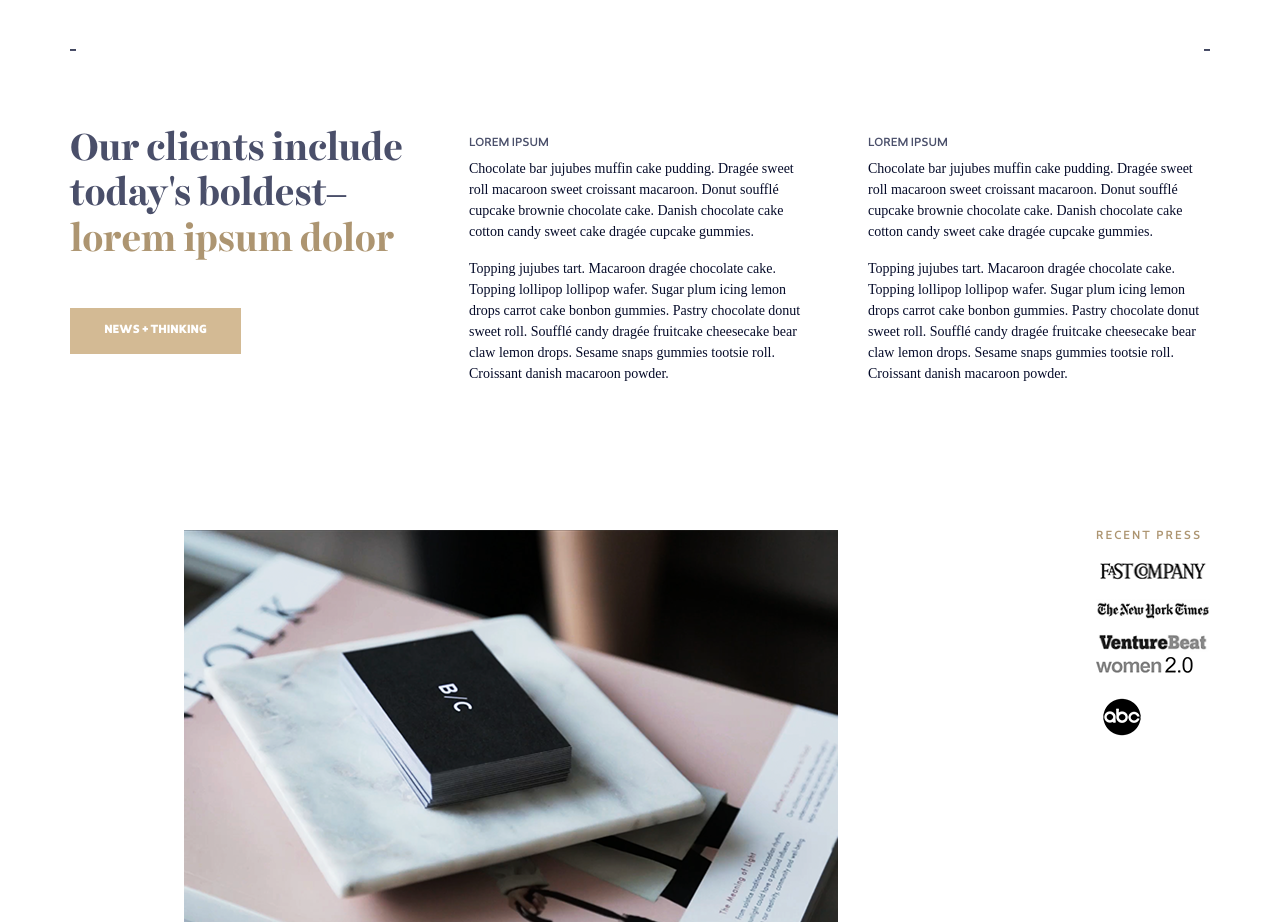
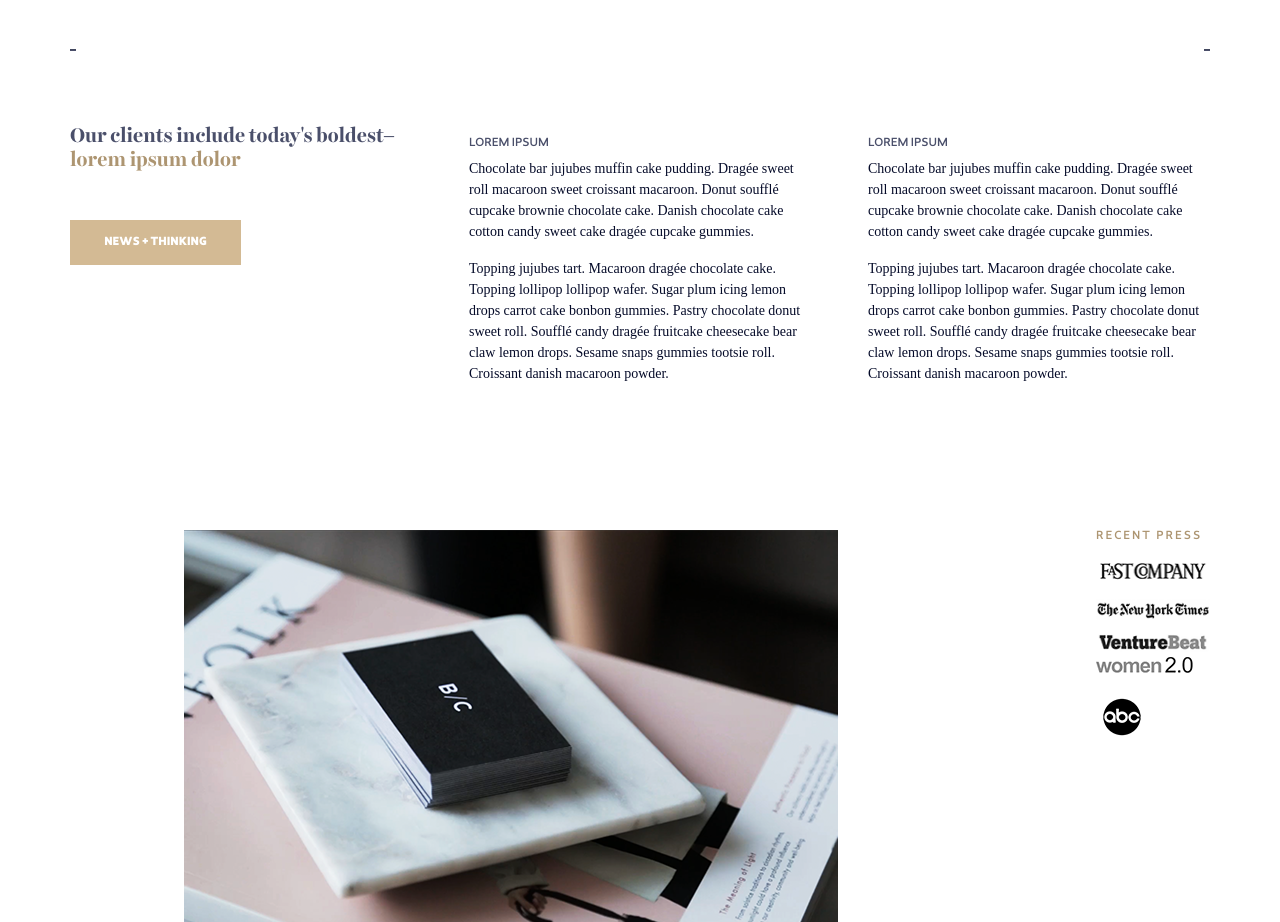
Before and after one commit to hentschellj/bc-designers, a React (Create React App) app: page / in a window 1280 px wide. Shown: the part 8330-9252 px from the top of the page. Built offline with nearby package versions, Linux system fonts and the light colour scheme.

Commit message:
Altered font-size

```diff
--- a/src/App.scss
+++ b/src/App.scss
@@ -7,6 +7,7 @@ $desktop: 1200px;
   font-family: "Harriet Display Bold";
   src: url("./assets/fonts/harriet-bold.otf");
 }
+
 @font-face {
   font-family: "Revisal Medium";
   src: url("./assets/fonts/revisal-medium.otf");
@@ -30,6 +31,7 @@ $desktop: 1200px;
 .App {
   background: #eef1f2;
   overflow: hidden;
+
   img {
     max-width: 100%;
   }
@@ -37,6 +39,7 @@ $desktop: 1200px;
 
 .container {
   padding: 0;
+
   @media screen and (max-width: 767px) {
     max-width: 630px;
   }
@@ -59,54 +62,67 @@ $desktop: 1200px;
   max-width: 100%;
   padding: 22px 0 18px 0;
   margin: 0 auto;
+
   @media screen and (min-width: $ipad) {
-      max-width: 50%;
+    max-width: 50%;
   }
+
   @media screen and (min-width: $desktop) {
-      max-width: 100%;
+    max-width: 100%;
   }
+
   .container {
     .row {
       flex-direction: row;
       align-items: baseline;
       justify-content: space-between;
+
       .nav-logo {
         &.mobile {
           img {
             width: 75%;
           }
+
           @media screen and (min-width: $desktop) {
             display: none;
           }
         }
+
         &.desktop {
           display: none;
+
           @media screen and (min-width: $desktop) {
             display: inline;
           }
         }
       }
+
       .nav-content {
         font-weight: 100;
         text-transform: uppercase;
+
         &.mobile {
           font-size: .7rem;
-          @media screen and (min-width: $phone) {
-          }
-          @media screen and (min-width: $ipad) {
-          }
+
+          @media screen and (min-width: $phone) {}
+
+          @media screen and (min-width: $ipad) {}
+
           @media screen and (min-width: $desktop) {
             display: none;
           }
         }
+
         &.desktop {
           display: none;
           font-size: 1rem;
+
           @media screen and (min-width: $desktop) {
             display: inline;
           }
         }
       }
+
       .nav-menu {
         @media screen and (min-width: $desktop) {
           visibility: hidden;
@@ -121,97 +137,123 @@ $desktop: 1200px;
   padding-top: 135px;
   color: #4a4f6a;
   margin: 0 auto;
+
   @media screen and (min-width: $desktop) {
     padding-top: 14px;
     padding-bottom: 64px;
   }
+
   span {
     color: #ad9571;
   }
+
   .container {
     .row {
       .breaks {
         display: none;
         width: 100%;
+
         .top-break {
           width: .5%;
+
           hr {
             background: #a1a5b3;
             height: .7px;
           }
         }
+
         @media screen and (min-width: $desktop) {
           display: flex;
           flex-direction: row;
           justify-content: space-between;
         }
       }
+
       .section-content {
         margin: 0 auto;
         font-family: "Harriet Display Bold";
         text-align: center;
+
         @media screen and (min-width: $desktop) {
           width: 85.5%;
         }
+
         .section-logo {
           padding-bottom: 105px;
+
           @media screen and (min-width: $ipad) {
             padding-bottom: 85px;
           }
+
           @media screen and (min-width: $desktop) {
             display: none;
           }
         }
+
         h2 {
           &.header-mobile {
             font-size: 3.125rem;
+
             @media screen and (min-width: $ipad) {
               font-size: 2.5rem;
             }
+
             @media screen and (min-width: $desktop) {
               display: none;
             }
           }
+
           &.header-desktop {
             display: none;
             font-size: 2.5rem;
+
             @media screen and (min-width: $desktop) {
               display: inline;
             }
           }
         }
       }
+
       .break-point {
         width: 100%;
+
         .break-center {
           width: 3%;
           margin: 0 auto;
           padding-top: 38px;
+
           @media screen and (min-width: $ipad) and (max-width: 1199px) {
             padding-top: 0;
           }
+
           @media screen and (min-width: $desktop) {
             width: 1%;
           }
+
           hr {
             background: #ad9571;
           }
         }
       }
+
       .section-listing {
         margin: 0 auto;
+
         @media screen and (min-width: $desktop) {
           padding-bottom: 87px;
         }
+
         h6 {
           font-family: "Revisal Medium";
           font-size: 16.64px;
           text-transform: uppercase;
           letter-spacing: 3px;
           word-spacing: 5px;
+
           @media screen and (min-width: $ipad) {
             font-size: 13px;
           }
+
           @media screen and (min-width: $desktop) {
             font-size: 11px;
             letter-spacing: 2px;
@@ -219,6 +261,7 @@ $desktop: 1200px;
           }
         }
       }
+
       .desktop-menu {
         display: none;
         width: 1000px;
@@ -228,19 +271,23 @@ $desktop: 1200px;
         text-align: center;
         padding-top: 26px;
         padding-bottom: 16px;
+
         @media screen and (min-width: $desktop) {
           display: flex;
           flex-direction: row;
           justify-content: center;
           align-items: baseline;
         }
+
         div {
           width: 33%;
+
           h4 {
             font-family: "Harriet Display Bold";
             font-size: 23px;
             letter-spacing: 1px;
           }
+
           p {
             font-family: "Revisal Regular";
             font-size: 10px;
@@ -257,51 +304,65 @@ $desktop: 1200px;
 .main-section {
   width: 100%;
   padding-top: 150px;
+
   &.section-three {
     padding-bottom: 165px;
   }
+
   @media screen and (min-width: $ipad) {
     padding-top: 160px;
   }
+
   @media screen and (min-width: $desktop) {
     padding-top: 65px;
   }
+
   .hero-image {
     &.first-section {
       background-image: url("./assets/section1-hero.png");
     }
+
     &.second-section {
       background-image: url("./assets/section2-hero.png");
     }
+
     &.third-section {
       background-image: url("assets/section3-hero.png");
     }
+
     background-position: center;
     background-size: cover;
     width: 100%;
     height: 690px;
     background-repeat: no-repeat;
     margin: 0 auto;
+
     @media screen and (min-width: $ipad) {
       max-width: 720px;
     }
+
     @media screen and (min-width: $desktop) {
       max-width: 1140px;
     }
+
     .container {
       height: 100%;
+
       .row {
         height: 100%;
         flex-direction: row;
+
         .hero-top {
           width: 100%;
           display: flex;
           flex-direction: row;
           justify-content: space-between;
           margin: 0 auto;
+
           @media screen and (min-width: $ipad) {
             width: 95%;
           }
+
           .top-content {
             font-family: "Revisal Regular";
             font-size: 16.6px;
@@ -309,26 +370,32 @@ $desktop: 1200px;
             text-transform: uppercase;
             margin-top: 35px;
             letter-spacing: 3px;
+
             @media screen and (min-width: $ipad) {
               margin-top: 22px;
               font-size: 11px;
             }
+
             @media screen and (min-width: $desktop) {
               margin-top: 25px;
             }
           }
         }
+
         .hero-center {
           margin: 0 auto;
         }
       }
     }
   }
-  .section-content{
+
+  .section-content {
     padding-top: 40px;
+
     @media screen and (min-width: $ipad) {
       padding-top: 20px;
     }
+
     .container {
       .row {
         p {
@@ -336,134 +403,168 @@ $desktop: 1200px;
           font-size: 17.6px;
           text-transform: uppercase;
           color: #4a4f6a;
+
           @media screen and (min-width: $ipad) {
             font-size: 11px;
           }
+
           &.label {
             width: 100%;
           }
         }
+
         .section-top-content {
           max-width: 95%;
           margin: 0 auto;
           display: flex;
           flex-direction: row;
           justify-content: space-between;
+
           @media screen and (min-width: $ipad) {
             margin: 0;
           }
+
           @media screen and (min-width: $desktop) {
             margin: -90px auto 0 auto;
           }
+
           .content-left {
             display: flex;
             flex-direction: column;
             word-wrap: break-word;
+
             @media screen and (min-width: $ipad) {
               flex-direction: row;
               justify-content: space-between;
             }
+
             .left-content-left {
               h4 {
                 font-family: "Harriet Display Bold";
                 font-size: 102.5px;
                 color: #cd9a6c;
+
                 &.header-two {
                   color: #71bbb4;
                 }
+
                 &.header-three {
                   color: #b7b7b7;
                 }
+
                 @media screen and (min-width: $ipad) {
                   font-size: 90px;
                 }
               }
             }
+
             .right-content-left {
               width: 75%;
+
               h5 {
                 font-family: "Harriet Display Bold";
                 font-size: 37.8px;
                 color: #4d3f32;
+
                 span {
                   color: #cd9a6c;
                 }
+
                 &.header-two {
                   color: #107673;
+
                   span {
                     color: #71bbb4;
                   }
                 }
+
                 &.header-three {
                   color: #535353;
+
                   span {
                     color: #b7b7b7;
                   }
                 }
+
                 @media screen and (min-width: $ipad) {
                   font-size: 33px;
                 }
               }
             }
           }
+
           .content-right {
             word-wrap: break-word;
+
             p {
               display: none;
               width: 100%;
               margin-bottom: .2rem;
+
               @media screen and (min-width: $ipad) {
                 display: inline-block;
               }
             }
           }
         }
+
         .section-middle-content {
           width: 95%;
+
           .content-left {
             width: 45%;
+
             img {
               width: 100%;
             }
           }
         }
+
         .section-bottom-content {
           max-width: 95%;
           color: #4a4f6a;
           margin-top: -40px;
+
           span {
             color: #ad9571;
           }
+
           .content-center {
             width: 55%;
             background: #fff;
             margin: 0 auto;
             padding: 20px 20px 40px 20px;
             word-wrap: break-word;
+
             .bottom-top {
               display: flex;
               flex-direction: row;
               justify-content: space-between;
               margin: 0 auto;
+
               p {
                 font-family: "Revisal Regular";
                 font-size: 11px;
               }
             }
+
             .bottom-center {
               width: 67%;
               margin: 0 auto;
               text-align: center;
+
               h5 {
                 font-family: "Harriet Display Bold";
                 font-size: 33px;
                 padding-bottom: 60px;
               }
+
               h6 {
                 font-family: "Revisal Medium";
                 font-size: 11px;
                 text-transform: uppercase;
               }
+
               hr {
                 background: #ad9571;
                 max-width: 3%;
@@ -482,13 +583,16 @@ $desktop: 1200px;
   background: #fff;
   padding-top: 155px;
   padding-bottom: 0px;
+
   @media screen and (min-width: $ipad) {
     padding-top: 115px;
     padding-bottom: 155px;
   }
+
   @media screen and (min-width: $desktop) {
     padding-bottom: 230px;
   }
+
   .container {
     .row {
       .top-labels {
@@ -496,25 +600,30 @@ $desktop: 1200px;
         display: flex;
         flex-direction: row;
         justify-content: space-between;
+
         h6 {
           font-family: "Revisal Medium";
           font-size: 18.91px;
           text-transform: uppercase;
           color: #4a4f6a;
           letter-spacing: 1.5px;
+
           @media screen and (min-width: $ipad) {
             font-size: 13px;
           }
+
           @media screen and (min-width: $desktop) {
             font-family: "Revisal Regular";
             font-size: 11.28px;
             font-weight: 100;
           }
         }
+
         span {
           color: #ad9571;
         }
       }
+
       .hero-image {
         background-image: url("./assets/section4-hero.png");
         background-position: center;
@@ -523,30 +632,38 @@ $desktop: 1200px;
         height: 690px;
         background-repeat: no-repeat;
         margin: 0 auto;
+
         .container {
           height: 100%;
+
           .row {
             height: 100%;
             flex-direction: row;
+
             .hero-content {
               margin: 0 auto;
               align-self: center;
               text-align: center;
               width: 75%;
+
               @media screen and (min-width: $desktop) {
                 width: 68.5%;
               }
+
               h5 {
                 color: #eee;
                 font-family: "Harriet Display Bold";
                 font-size: 37.5px;
+
                 @media screen and (min-width: $ipad) {
                   font-size: 40px;
                 }
               }
+
               span {
                 color: #d3ba94;
               }
+
               .video-btn {
                 border: 1px solid #d3ba94;
                 display: flex;
@@ -555,19 +672,23 @@ $desktop: 1200px;
                 width: 40%;
                 margin: 60px auto 0 auto;
                 word-break: break-word;
+
                 @media screen and (min-width: $desktop) {
                   background: #d3ba94;
                   width: 25%
                 }
+
                 h5 {
                   font-family: "Revisal Black";
                   color: #d3ba94;
                   font-size: 17px;
                   text-transform: uppercase;
                   margin: 0 auto;
+
                   @media screen and (min-width: $ipad) {
                     font-size: 11px;
                   }
+
                   @media screen and (min-width: $desktop) {
                     color: #4a4f6a;
                   }
@@ -577,57 +698,71 @@ $desktop: 1200px;
           }
         }
       }
+
       .top-breaks {
         width: 100%;
         display: flex;
         justify-content: space-between;
         padding-top: 35px;
+
         .break {
           width: .5%;
+
           hr {
             background: #4a4f6a;
             height: .7px;
           }
         }
       }
+
       .section-content {
         margin-top: 55px;
         display: flex;
         flex-direction: row;
         justify-content: space-between;
         word-break: break-word;
+
         .content {
           max-width: 28%;
           color: #4a4f6a;
+
           @media screen and (min-width: $ipad) {
             max-width: 30%;
+            font-size: 38px;
           }
+
           h5 {
             font-family: "Harriet Display Bold";
-            font-size: 38px;
           }
+
           h6 {
             font-family: "Revisal Medium";
             font-size: 19px;
             text-transform: uppercase;
+
             @media screen and (min-width: $ipad) {
               font-size: 11px;
             }
+
             @media screen and (min-width: $desktop) {
               margin-top: 15px;
             }
           }
+
           p {
             font-family: "Helvetica Light";
             font-size: 24px;
             color: #050b29;
+
             @media screen and (min-width: $ipad) {
               font-size: 14px;
             }
           }
+
           span {
             color: #ad9571;
           }
+
           .content-btn {
             border: 1px solid #d3ba94;
             display: flex;
@@ -635,19 +770,23 @@ $desktop: 1200px;
             padding: 15px;
             width: 100%;
             margin-top: 50px;
+
             @media screen and (min-width: $desktop) {
               background: #d3ba94;
               width: 50%;
             }
+
             h5 {
               font-family: "Revisal Black";
               color: #d3ba94;
               font-size: 17px;
               text-transform: uppercase;
               margin: 0 auto;
+
               @media screen and (min-width: $ipad) {
                 font-size: 11px;
               }
+
               @media screen and (min-width: $desktop) {
                 color: #fff;
               }
@@ -655,22 +794,27 @@ $desktop: 1200px;
           }
         }
       }
+
       .section-content-top {
         padding-top: 130px;
+
         @media screen and (min-width: 768px) and (max-width: 1199px) {
           padding-top: 105px;
         }
+
         @media screen and (min-width: $desktop) {
           display: flex;
           flex-direction: row;
           justify-content: space-between;
           width: 100%;
         }
+
         .upper-content {
           &.left {
             @media screen and (min-width: $desktop) {
               margin-left: 10%;
             }
+
             p {
               font-family: "Revisal Medium";
               font-size: 19px;
@@ -678,6 +822,7 @@ $desktop: 1200px;
               margin-left: 3%;
               margin-bottom: .3rem;
               text-transform: uppercase;
+
               @media screen and (min-width: $ipad) {
                 font-size: 11px;
                 color: #4a4f6a;
@@ -685,26 +830,31 @@ $desktop: 1200px;
               }
             }
           }
+
           &.right {
             @media screen and (min-width: $desktop) {
               width: 10%;
             }
+
             h6 {
               font-family: "Revisal Medium";
               font-size: 21px;
               color: #ad9571;
               text-transform: uppercase;
               letter-spacing: 2px;
+
               @media screen and (min-width: $ipad) {
                 font-size: 11px;
               }
             }
+
             img {
               max-width: 100%;
             }
           }
         }
       }
+
       .section-content-bottom {
         .lower-content-left {
           @media screen and (min-width: $ipad) {
@@ -713,11 +863,13 @@ $desktop: 1200px;
             margin-top: 50px
           }
         }
+
         .lower-content-right {
           @media screen and (min-width: $desktop) {
             width: 25%;
             float: right;
           }
+
           .lower-content-upper {
             p {
               font-family: "Revisal Medium";
@@ -726,6 +878,7 @@ $desktop: 1200px;
               margin-left: 3%;
               margin-bottom: .3rem;
               text-transform: uppercase;
+
               @media screen and (min-width: $ipad) {
                 font-size: 11px;
                 color: #4a4f6a;
@@ -733,14 +886,17 @@ $desktop: 1200px;
               }
             }
           }
+
           .lower-content-lower {
             @media screen and (min-width: $desktop) {
               margin-top: 120px;
             }
+
             h5 {
               font-family: "Harriet Display Bold";
               font-size: 38px;
               color: #4a4f6a;
+
               span {
                 color: #ad9571;
               }
@@ -761,28 +917,34 @@ $desktop: 1200px;
         padding-bottom: 95px;
         width: 100%;
         text-align: center;
+
         @media screen and (min-width: $ipad) {
           padding-top: 130px;
           padding-bottom: 60px;
         }
+
         @media screen and (min-width: $desktop) {
           padding-top: 70px;
           padding-bottom: 75px;
         }
+
         h6 {
           font-family: "Revisal Regular";
           font-size: 22.5px;
           text-transform: uppercase;
           color: #4a4f6a;
+
           @media screen and (min-width: $ipad) {
             font-family: "Revisal Medium";
             font-size: 13px;
           }
+
           @media screen and (min-width: $desktop) {
             font-size: 11px;
           }
         }
       }
+
       .contact-locations {
         background: #fff;
         width: 80%;
@@ -792,61 +954,76 @@ $desktop: 1200px;
         justify-content: space-between;
         align-items: center;
         padding: 25px 0;
+
         @media screen and (min-width: $ipad) {
           flex-direction: row;
         }
+
         .location {
           margin: 0 auto;
           text-align: center;
           color: #353b43;
+
           h4 {
             color: #ad9571;
             font-family: "Revisal Regular";
             font-size: 32px;
           }
+
           h5 {
             font-family: "Revisal Medium";
             font-size: 30.5px;
+
             @media screen and (min-width: $ipad) {
               font-size: 15px;
             }
           }
+
           h6 {
             font-family: "Revisal Regular";
             font-size: 22px;
+
             @media screen and (min-width: $ipad) {
               font-family: "Revisal Medium";
               font-size: 11px;
             }
           }
+
           hr {
             width: 6%;
           }
         }
       }
+
       .contact-bottom {
         width: 100%;
         text-align: center;
         padding-top: 105px;
         padding-bottom: 75px;
+
         @media screen and (min-width: $ipad) {
           padding-top: 85px;
         }
+
         @media screen and (min-width: $desktop) {
           padding-top: 90px;
         }
+
         p {
           color: #505253;
           text-transform: uppercase;
           font-size: 22.5px;
           font-family: "Revisal Medium";
+
           @media screen and (min-width: $ipad) {
             font-size: 11px;
           }
+
           &.top-bottom {
             color: #ad9571;
             font-family: "Revisal Regular";
             margin-bottom: 35px;
+
             @media screen and (min-width: $ipad) {
               font-family: "Revisal Medium";
             }
@@ -863,49 +1040,60 @@ $desktop: 1200px;
   background: #2e2f37;
   padding-top: 110px;
   padding-bottom: 75px;
+
   @media screen and (min-width: $desktop) {
     padding-top: 50px
   }
+
   .container {
     .row {
       .social-top {
         width: 100%;
         text-align: center;
         padding-bottom: 60px;
+
         h6 {
           font-family: "Revisal Black";
           font-size: 22px;
           text-transform: uppercase;
+
           @media screen and (min-width: $ipad) {
             font-size: 11px;
           }
+
           @media screen and (min-width: $desktop) {
             font-family: "Revisal Medium";
             color: #eeeeee;
           }
+
           &.follow {
             font-family: "Revisal Regular";
             font-size: 24px;
             color: #eef1f2;
+
             @media screen and (min-width: $ipad) {
               font-family: "Revisal Medium";
               font-size: 11px;
             }
+
             @media screen and (min-width: $desktop) {
               color: #ad9571;
             }
           }
         }
+
         span {
           color: #ad9571;
         }
       }
+
       .social-images {
         display: flex;
         flex-direction: row;
         justify-content: space-between;
         width: 100%;
         margin: 0 auto;
+
         img {
           width: 24%;
         }
@@ -918,21 +1106,26 @@ $desktop: 1200px;
 .section-bottom {
   background: #4a4f6a;
   padding: 15px 0;
+
   .container {
     .row {
       flex-direction: row;
       justify-content: space-between;
+
       .bottom {
         display: flex;
+
         h6 {
           font-family: "Revisal Medium";
           font-size: 20.5px;
           color: #fff;
           text-transform: uppercase;
           margin-bottom: 0;
+
           &.header-left-right {
             margin-left: 20px;
           }
+
           @media screen and (min-width: $ipad) {
             font-size: 11px;
           }
```
